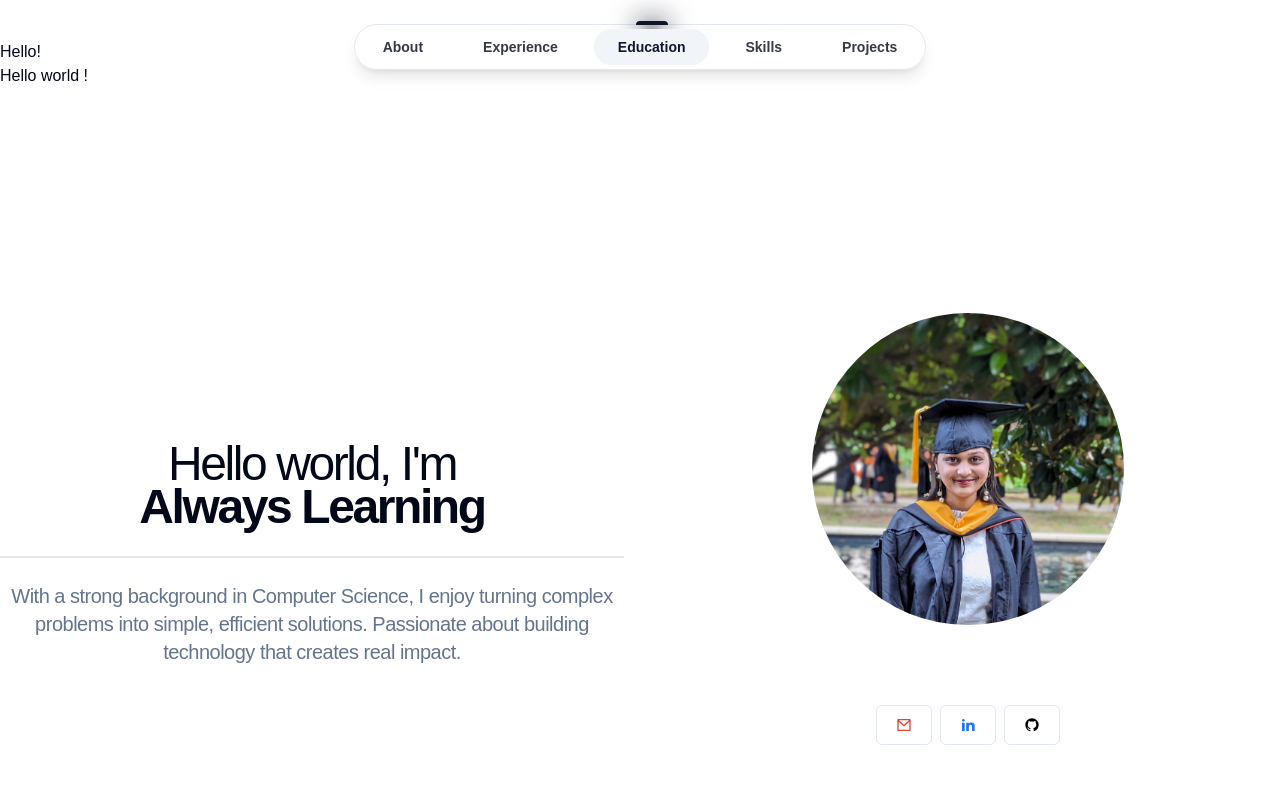
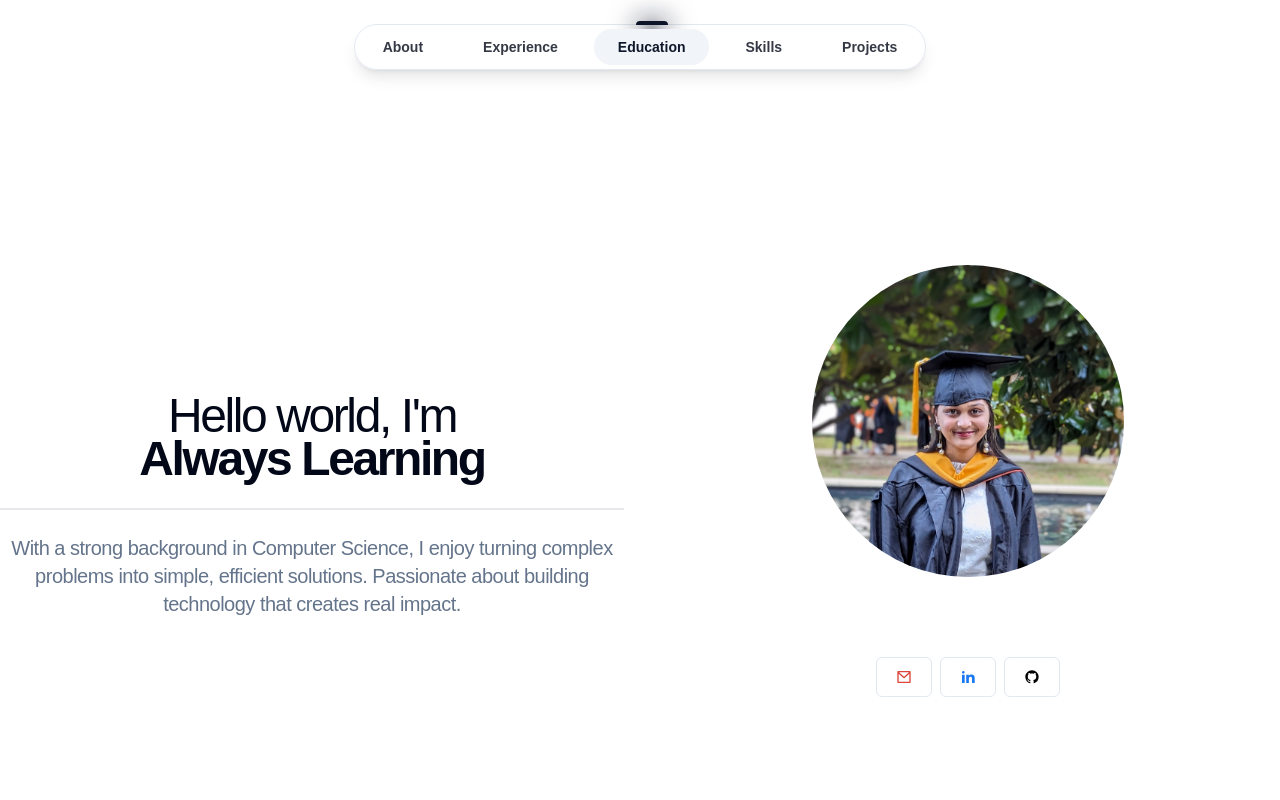
Before and after one commit to anacodes/anacodes.github.io, a Next.js app: page / in a window 1280 px wide. Shown: the top 800 px of the page. Built offline with nearby package versions, Linux system fonts and the light colour scheme.

Commit message:
Rename components

```diff
--- a/next.config.js
+++ b/next.config.js
@@ -3,6 +3,9 @@ const nextConfig = {
   "output": "export",
   "experimental": {
     "appDir": true,
+  },
+  "images": {
+    "unoptimized": true,
   },
   resolve: {
     extensions: ['.js', '.jsx']
--- a/src/app/page.js
+++ b/src/app/page.js
@@ -1,14 +1,7 @@
 "use client";
 import { NavBar } from "../components/ui/sections/FloatingNavbar";
-import { IntroSection } from "../components/ui/sections/IntroSection";
-import { SocialMediaSection } from "../components/ui/sections/SocialMediaSection";
-import { ProjectsSection } from "../components/ui/sections/ProjectsSection";
-import { ExperienceSection } from "../components/ui/sections/ExperienceSection";
-import { EducationSection } from "../components/ui/sections/EducationSection";
-import { SkillsSection } from "../components/ui/sections/SkillsSection";
 import { User, Briefcase, GraduationCap, Zap, Terminal } from "lucide-react";
-import Image from "next/image";
-import photo from "../public/Profile.jpeg";
+import { LandingPage } from "../components/ui/sections/HomePage";
 
 export default function Home() {
   const navItems = [
@@ -19,48 +12,9 @@ export default function Home() {
     { name: "Projects", url: "#Projects", icon: Terminal },
   ];
   return (
-    <>
     <div className="block mx-auto">
       <NavBar items={navItems} />
-      Hello!
+      <LandingPage />
     </div>
-      <>
-        Hello world !
-        <div id="About" className="invisible h-16"></div>
-        <div className="w-full py-0 lg:pt-28">
-          <div className="container mx-auto">
-            <div className="grid grid-cols-1 gap-8 items-center sm:mx-5 md:mx-0 lg:grid-cols-2">
-              <div className="flex gap-4 flex-col">
-                <IntroSection />
-              </div>
-              <div>
-                <div className="bg-muted w-6/12 mx-auto rounded-full aspect-square overflow-hidden">
-                  <Image
-                    src={photo}
-                    className="object-cover max-w-full max-h-full rounded-full scale-125 transform transition-transform duration-300 hover:scale-150"
-                  />
-                </div>
-                <div className="w-full place-items-center mx-auto py-20">
-                  <SocialMediaSection />
-                </div>
-              </div>
-            </div>
-          </div>
-          <div
-            className="container w-full mx-auto py-5 lg:py-10" id="Experience">
-            <ExperienceSection />
-          </div>
-          <div className="container w-full mx-auto py-5 lg:py-10" id="Education">
-            <EducationSection />
-          </div>
-          <div className="container w-full mx-auto py-5 lg:py-20" id="Skills">
-            <SkillsSection />
-          </div>
-          <div className="container w-full mx-auto py-5 lg:py-20" id="Projects">
-            <ProjectsSection />
-          </div>
-        </div>
-      </>
-    </>
   );
 }
--- a/src/components/ui/blocks/tooltip.jsx
+++ b/src/components/ui/blocks/tooltip.jsx
@@ -3,7 +3,7 @@
 import * as TooltipPrimitive from '@radix-ui/react-tooltip';
 import * as React from 'react';
 
-import { cn } from '@/lib/utils';
+import { cn } from '../../../lib/utils';
 
 const TooltipProvider = TooltipPrimitive.Provider;
 const Tooltip = TooltipPrimitive.Root;
--- a/src/components/ui/sections/HomePage.jsx
+++ b/src/components/ui/sections/HomePage.jsx
@@ -1,17 +1,16 @@
 "use client";
-// import { IntroSection } from "./IntroSection";
-// import { SocialMediaSection } from "./SocialMediaSection";
-// import { ProjectsSection } from "./ProjectsSection";
-// import { ExperienceSection } from "./ExperienceSection";
-// import { EducationSection } from "./EducationSection";
-// import { SkillsSection } from "./SkillsSection";
-// import Image from "next/image";
-// import photo from "../../../public/Profile.jpeg";
+import { IntroSection } from "./IntroSection";
+import { SocialMediaSection } from "./SocialMediaSection";
+import { ProjectsSection } from "./ProjectsSection";
+import { ExperienceSection } from "./ExperienceSection";
+import { EducationSection } from "./EducationSection";
+import { SkillsSection } from "./SkillsSection";
+import Image from "next/image";
+import photo from "../../../public/Profile.jpeg";
 
 export function LandingPage() {
   return (
     <>
-      Hello world !
       <div id="About" className="invisible h-16"></div>
       <div className="w-full py-0 lg:pt-28">
         <div className="container mx-auto">
```
